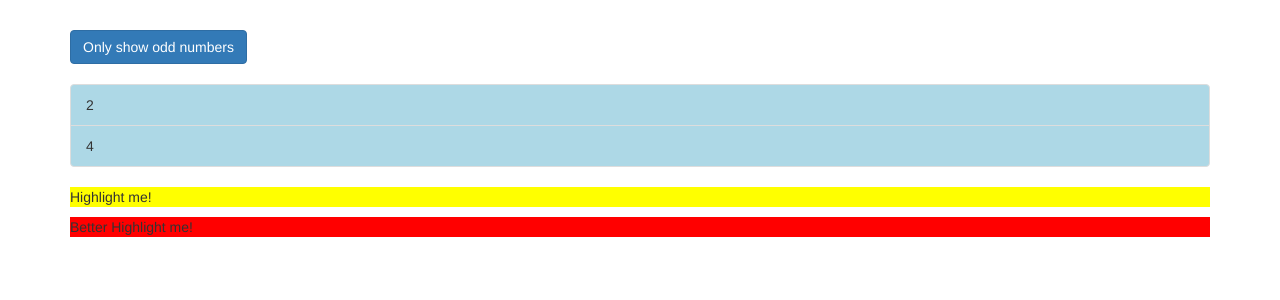
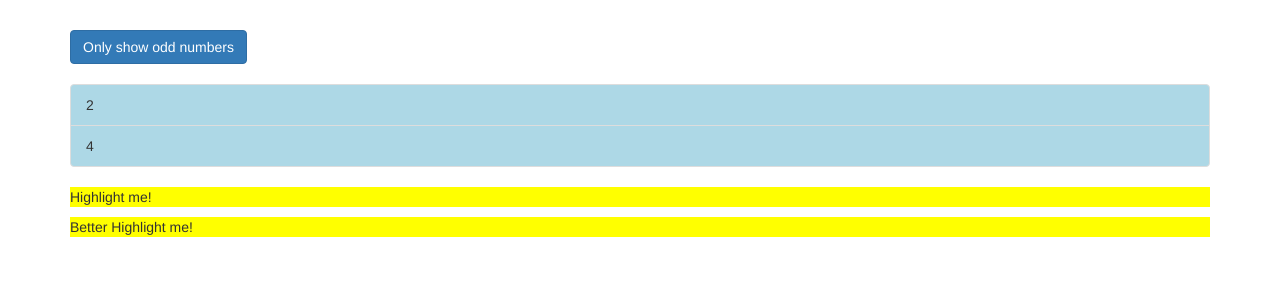
Before and after one commit to laurajunco/angular, an Angular app in the folder directives/: page / in a window 1280 px wide. Shown: the top 300 px of the page. Built offline with nearby package versions, Linux system fonts and the light colour scheme.

Commit message:
Binding to Directive Properties

```diff
--- a/directives/src/app/app.component.html
+++ b/directives/src/app/app.component.html
@@ -26,7 +26,12 @@
         </div>
       </ul>
       <p appBasicHighlight>Highlight me!</p>
-      <p appBetterHighlight>Better Highlight me!</p>
+
+      <!-- here we bind the property to the directive -->
+      <!-- if we are passing down a string, we dont need square brackets or quotes-->
+      <p [appBetterHighlight]="'blue'" defaultColor="yellow">
+        Better Highlight me!
+      </p>
     </div>
   </div>
 </div>
--- a/directives/src/app/better-highlight/better-highlight.directive.ts
+++ b/directives/src/app/better-highlight/better-highlight.directive.ts
@@ -3,6 +3,7 @@ import {
   ElementRef,
   HostBinding,
   HostListener,
+  Input,
   OnInit,
   Renderer2,
 } from "@angular/core";
@@ -11,35 +12,25 @@ import {
   selector: "[appBetterHighlight]",
 })
 export class BetterHighlightDirective implements OnInit {
+  @Input() defaultColor: string = "transparent";
+
+  //we can set the alias to the directive selector
+  @Input("appBetterHighlight") highlightColor: string = "blue";
+
   //we acces one property in the element
-  @HostBinding("style.backgroundColor") backgroundColor: string = 'red';
-
+  @HostBinding("style.backgroundColor") backgroundColor: string;
   constructor(private elRef: ElementRef, private renderer: Renderer2) {}
 
   ngOnInit(): void {
-    // this.renderer.setStyle(
-    //   this.elRef.nativeElement,
-    //   "background-color",
-    //   "green"
-    // );
+    this.backgroundColor = this.defaultColor;
   }
 
   @HostListener("mouseenter") mouseover(eventData: Event) {
-    this.backgroundColor = 'green'
-    // this.renderer.setStyle(
-    //   this.elRef.nativeElement,
-    //   "background-color",
-    //   "green"
-    // );
+    this.backgroundColor = this.highlightColor;
   }
 
   //we define the name of the event and tell the listener which 'event' to listen to
   @HostListener("mouseleave") mouseleave(eventData: Event) {
-    this.backgroundColor = 'transparent'
-    // this.renderer.setStyle(
-    //   this.elRef.nativeElement,
-    //   "background-color",
-    //   "transparent"
-    // );
+    this.backgroundColor = this.defaultColor;
   }
 }
```
Also changed, not shown: 1 other file (tests, documents, lock files or other folders).
